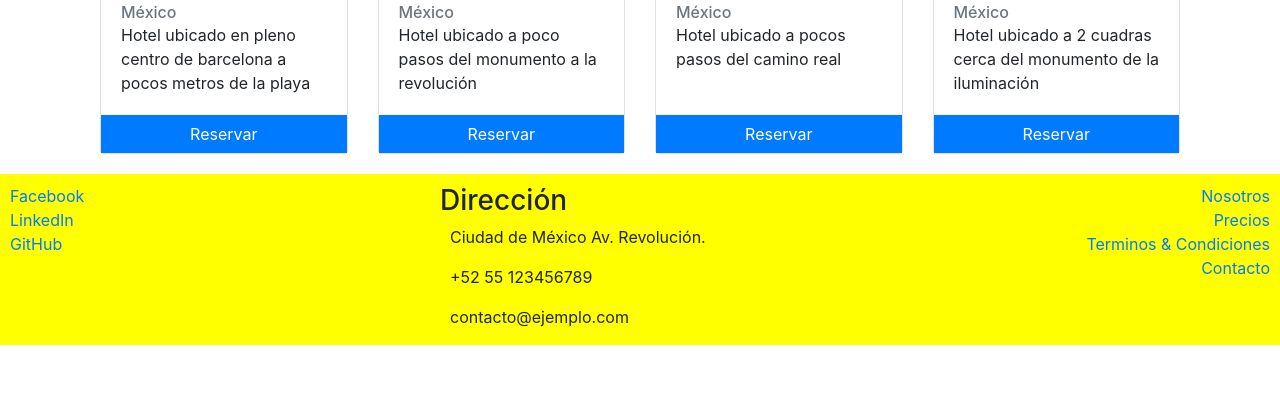
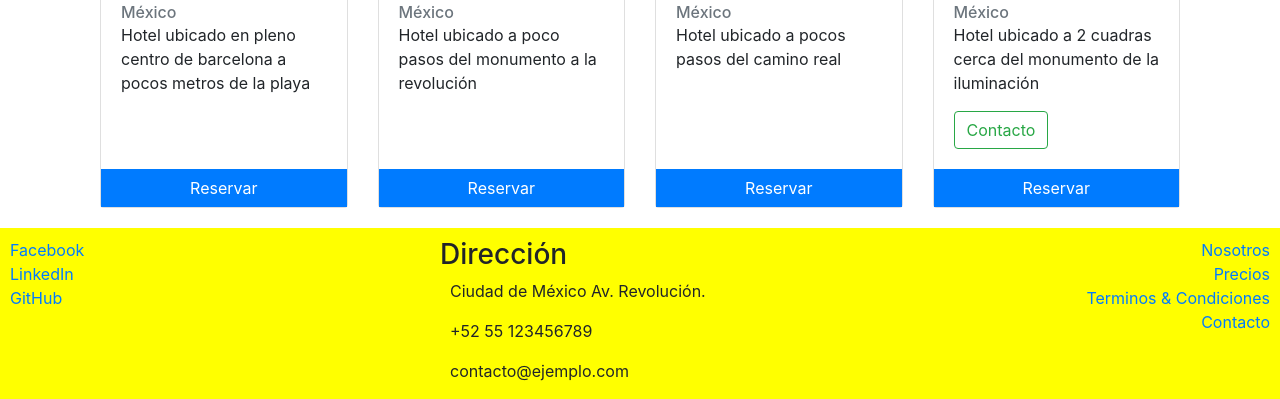
Before and after one commit to YanniMartinez/Boot-Strap-Fundamentals, a website: page index.html in a window 1280 px wide. Shown: the part 1391-1790 px from the top of the page. Before the commit the page ends 1736 px from the top, so only its background shows below. Drawn offline with nearby package versions, Linux system fonts and the light colour scheme; a web font is replaced by a local one.

Commit message:
Activando modal mediante botón

```diff
--- a/index.html
+++ b/index.html
@@ -163,6 +163,7 @@
                         <h5 class="card-title">Hotel H2</h5>
                         <h6 class="card-subtitle text-muted">México</h6>
                         <p class="card-text">Hotel ubicado a 2 cuadras cerca del monumento de la iluminación</p>
+                        <button class="btn btn-outline-success" data-toggle="modal" data-target="#contacto">Contacto</button>
                     </div>
                     <div>
                         <button class="btn btn-primary btn-reserva"><span class="oi oi-plus "></span> Reservar</button>
```
Also changed, not shown: readme.md.
